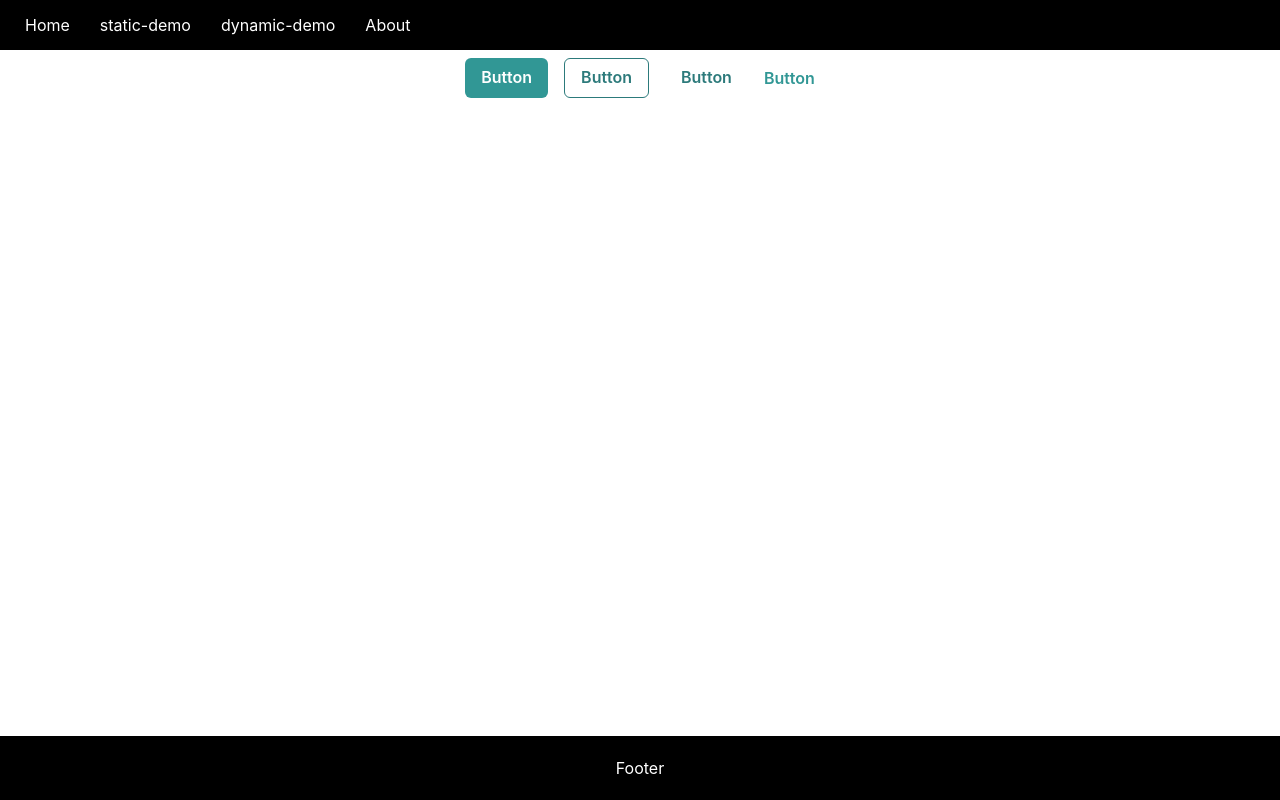
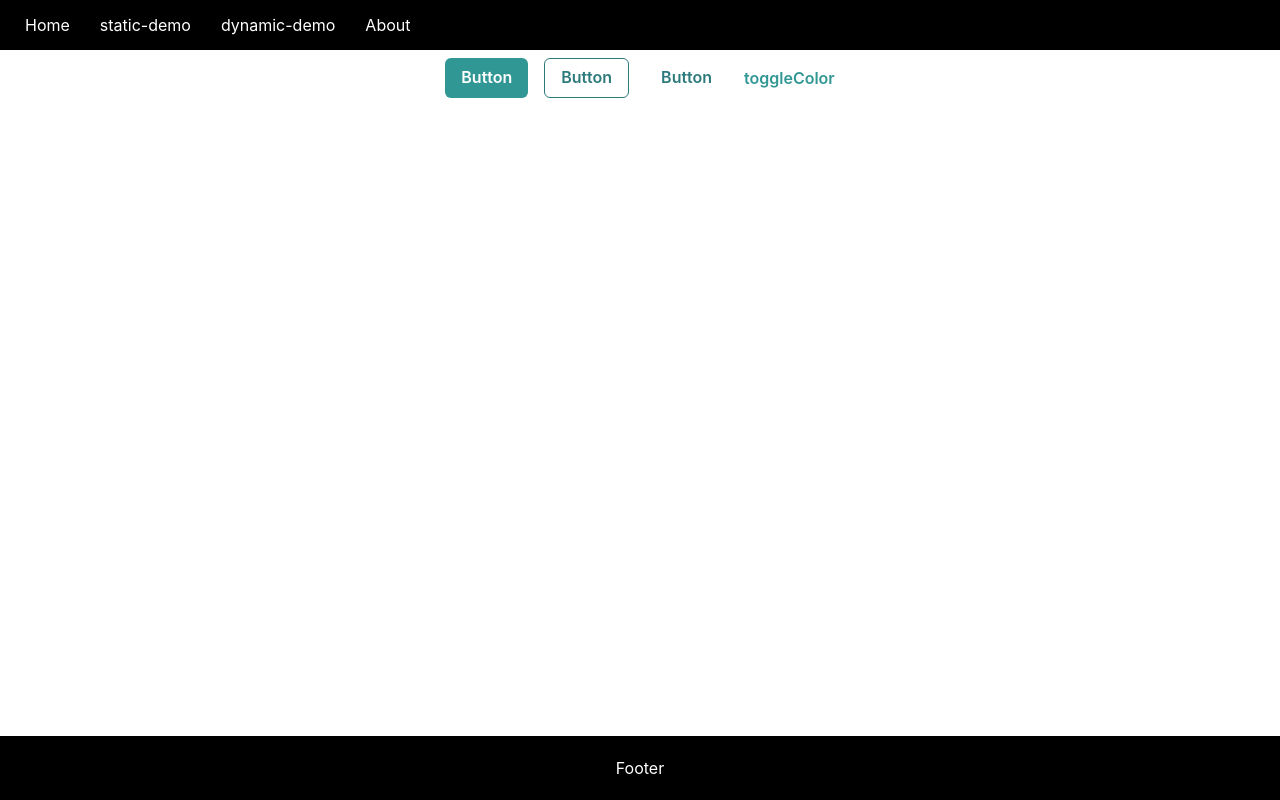
Before and after one commit to nshen/my-react-starter-2021, a Next.js app: page / in a window 1280 px wide. Built offline with nearby package versions, Linux system fonts and the light colour scheme.

Commit message:
feat: theme help

```diff
--- a/pages/_app.tsx
+++ b/pages/_app.tsx
@@ -2,9 +2,10 @@ import type { AppProps } from "next/app";
 import React from "react";
 import Layout from "../components/Layout";
 import { ChakraProvider } from "@chakra-ui/react";
-import theme from "../styles/theme";
+import theme, { help } from "../styles/theme";
 
 function MyApp({ Component, pageProps }: AppProps) {
+  //   help();
   return (
     <ChakraProvider resetCSS theme={theme}>
       <Layout>
--- /dev/null
+++ b/pages/_document.tsx
@@ -0,0 +1,17 @@
+import { ColorModeScript } from "@chakra-ui/react";
+import NextDocument, { Html, Head, Main, NextScript } from "next/document";
+import theme from "../styles/theme";
+export default class Document extends NextDocument {
+  render() {
+    return (
+      <Html lang="zh-CN">
+        <Head />
+        <body>
+          <ColorModeScript initialColorMode={theme.config.initialColorMode} />
+          <Main />
+          <NextScript />
+        </body>
+      </Html>
+    );
+  }
+}
--- a/pages/index.tsx
+++ b/pages/index.tsx
@@ -1,6 +1,8 @@
-import { Button, Stack } from "@chakra-ui/react";
+import { Button, Stack, useColorMode } from "@chakra-ui/react";
+import React from "react";
 
 export default function Home() {
+  const { colorMode, toggleColorMode } = useColorMode();
   return (
     <div>
       <Stack pt={2} direction="row" spacing={4} align="center">
@@ -13,8 +15,8 @@ export default function Home() {
         <Button colorScheme="teal" variant="ghost">
           Button
         </Button>
-        <Button colorScheme="teal" variant="link">
-          Button
+        <Button colorScheme="teal" variant="link" onClick={toggleColorMode}>
+          toggleColor
         </Button>
       </Stack>
     </div>
--- a/styles/theme.ts
+++ b/styles/theme.ts
@@ -1,4 +1,4 @@
-import { extendTheme } from "@chakra-ui/react";
+import { extendTheme, ThemeConfig } from "@chakra-ui/react";
 
 /*
  自定义 theme
@@ -9,10 +9,11 @@ import { extendTheme } from "@chakra-ui/react";
 // foundations
 // https://github.com/chakra-ui/chakra-ui/tree/main/packages/theme/src/foundations
 const colors = {
-  brand: {
+  mycolor: {
     900: "#1a365d",
     800: "#153e75",
     700: "#2a69ac",
+    test: "#00ff00",
   },
 };
 
@@ -26,6 +27,7 @@ const styles = {
   global: {
     body: {
       fontFamily: "body",
+      color: "mycolor.test",
     },
   },
 };
@@ -52,6 +54,11 @@ const components = {
   Button: {},
 };
 
+const config: ThemeConfig = {
+  initialColorMode: "light",
+  useSystemColorMode: true,
+};
+
 const overrides = {
   colors,
   fonts,
@@ -61,4 +68,109 @@ const overrides = {
 
 const theme = extendTheme(overrides);
 
+/*
+
+Pseudo
+-----
+  <Box
+    _hover={{ fontWeight: 'semibold' }}
+    _groupHover={{ color: 'tomato' }}
+  >
+-----
+
+_hover	:hover,
+[data-hover]
+_active	:active,
+[data-active]
+_focus	:focus,
+[data-focus]
+_highlighted	[data-highlighted]
+_focusWithin	:focus-within
+_focusVisible	:focus-visible
+_disabled	[disabled],
+[aria-disabled=true],
+[data-disabled]
+_readOnly	[aria-readonly=true],
+[readonly],
+[data-readonly]
+_before	::before
+_after	::after
+_empty	:empty
+_expanded	[aria-expanded=true],
+[data-expanded]
+_checked	[aria-checked=true],
+[data-checked]
+_grabbed	[aria-grabbed=true],
+[data-grabbed]
+_pressed	[aria-pressed=true],
+[data-pressed]
+_invalid	[aria-invalid=true],
+[data-invalid]
+_valid	[data-valid],
+[data-state=valid]
+_loading	[data-loading],
+[aria-busy=true]
+_selected	[aria-selected=true],
+[data-selected]
+_hidden	[hidden],
+[data-hidden]
+_autofill	:-webkit-autofill
+_even	:nth-of-type(even)
+_odd	:nth-of-type(odd)
+_first	:first-of-type
+_last	:last-of-type
+_notFirst	:not(:first-of-type)
+_notLast	:not(:last-of-type)
+_visited	:visited
+_activeLink	[aria-current=page]
+_activeStep	[aria-current=step]
+_indeterminate	:indeterminate,
+[aria-checked=mixed],
+[data-indeterminate]
+_groupHover	[role=group]:hover &,
+[role=group][data-hover] &
+_groupFocus	[role=group]:focus &,
+[role=group][data-focus] &
+_groupActive	[role=group]:active &,
+[role=group][data-active] &
+_groupDisabled	[role=group]:disabled &,
+[role=group][data-disabled] &
+_groupInvalid	[role=group][data-invalid] &
+_groupChecked	[role=group][data-checked] &
+_placeholder	::placeholder
+_fullScreen	:fullscreen
+_selection	::selection
+*/
+
+/*
+as
+
+<Button as="a" target="_blank" variant="outline" href="https://chakra-ui.com">
+  Hello
+</Button>
+*/
+
 export default theme;
+
+export function help() {
+  console.log("---- THEME HELP ----");
+  console.log("w,h,minW,maxW,minH,maxH,boxSize -> theme.sizes");
+  console.log(
+    "margin, padding,top,right,bottom,left,grid-gap,grid-row-gap,grid-column-gap -> theme.space"
+  );
+  console.log(
+    "color, bg, bgColor, borderColor,borderTopColor,borderBottomColor,borderRightColor,borderLeftColor borderStartColor-> theme.colors"
+  );
+  console.log("fontFamily -> theme.fonts");
+  console.log("fontSize -> theme.fontSizes");
+  console.log("fontWeight -> theme.fontWeights");
+  console.log("lineHeight -> theme.lineHeights");
+  console.log("letterSpacing -> theme.letterSpacings");
+  console.log("border -> theme.borders");
+  console.log("borderRadius,border**Radius -> theme.radii");
+  console.log("zIndex -> theme.zIndices");
+  console.log("textShadow,boxShadow -> theme.shadows");
+
+  console.log("theme:", theme);
+  console.log("--------------------");
+}
```
